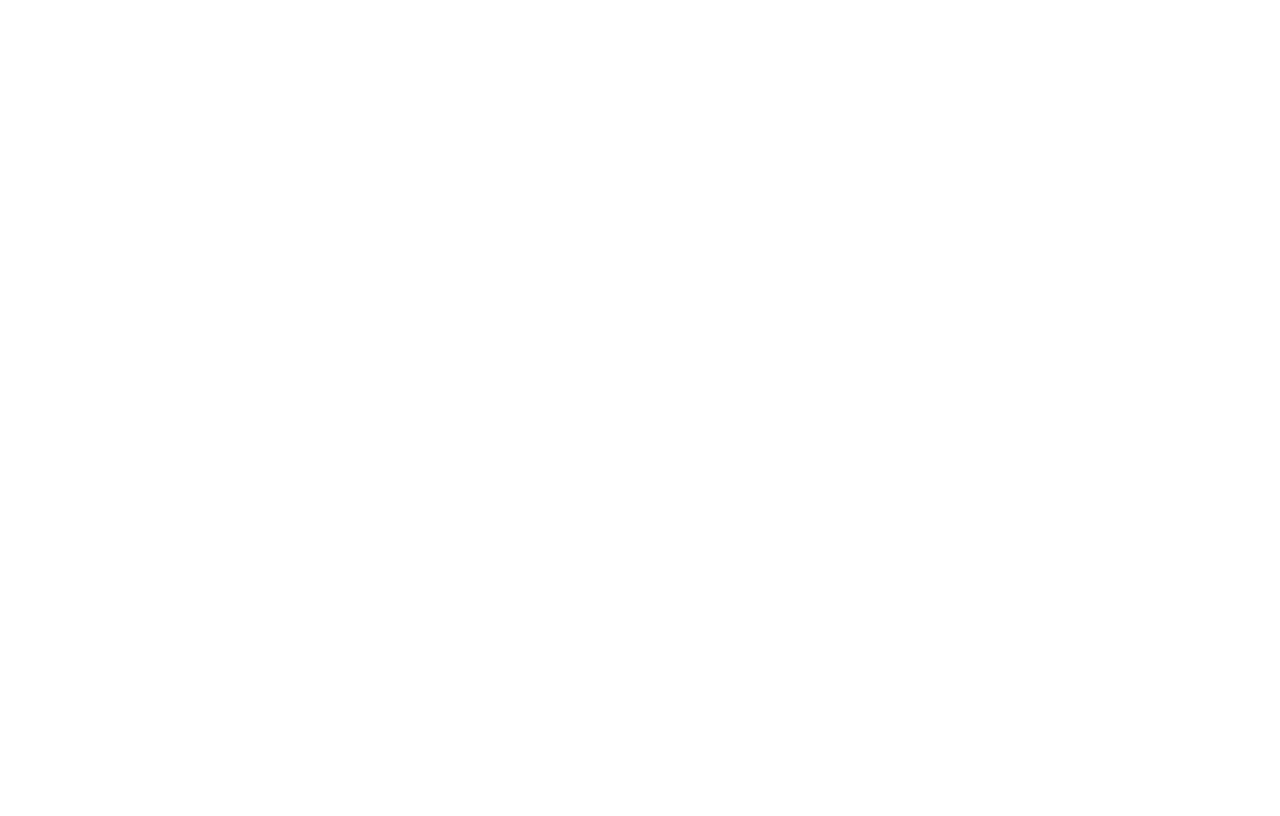
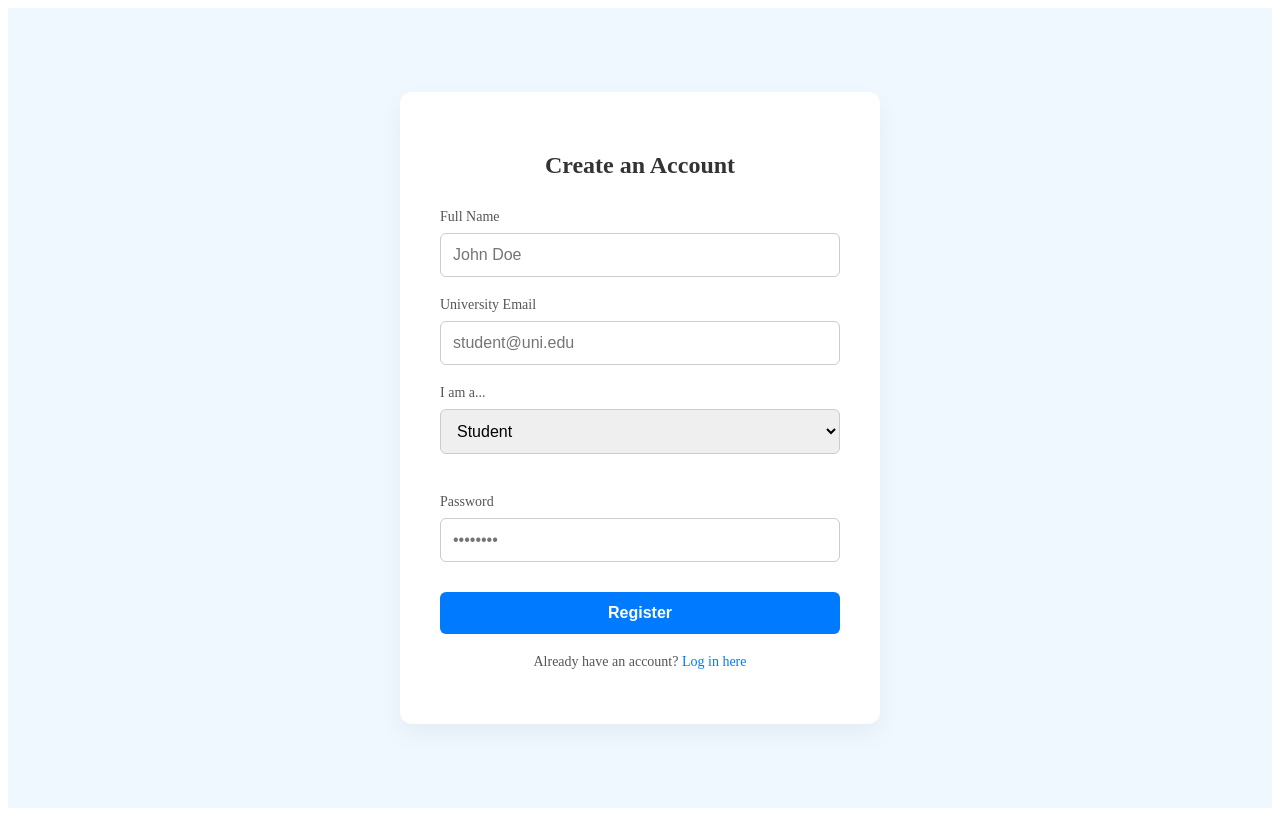
Before and after one commit to it23375314/unicare-counseling-platform, a React app in the folder frontend/: page /register in a window 1280 px wide. Before the commit this address had no page. Built offline with nearby package versions, Linux system fonts and the light colour scheme; the HTML template or start-up script is replaced by a standard one.

Commit message:
Add Registration page and link it to Login

```diff
--- a/frontend/src/App.jsx
+++ b/frontend/src/App.jsx
@@ -2,12 +2,14 @@
 import React from 'react';
 import { BrowserRouter as Router, Routes, Route } from 'react-router-dom';
 import Login from './pages/Login';
+import Register from './pages/Register'; // We added this import!
 
 function App() {
   return (
     <Router>
       <Routes>
         <Route path="/" element={<Login />} />
+        <Route path="/register" element={<Register />} /> {/* We added this route! */}
       </Routes>
     </Router>
   );
--- a/frontend/src/pages/Login.jsx
+++ b/frontend/src/pages/Login.jsx
@@ -1,6 +1,6 @@
 // src/pages/Login.jsx
 import React, { useState } from 'react';
-import { useNavigate } from 'react-router-dom';
+import {Link, useNavigate } from 'react-router-dom';
 import '../styles/Auth.css';
 
 const Login = () => {
@@ -46,7 +46,13 @@ const Login = () => {
 
           <button type="submit" className="auth-button">Log In</button>
         </form>
+        <div style={{ textAlign: 'center', marginTop: '20px' }}>
+          <p style={{ color: '#555', fontSize: '14px' }}>
+            Don't have an account? <Link to="/register" style={{ color: '#007bff', textDecoration: 'none', fontWeight: '500' }}>Register here</Link>
+          </p>
+        </div>
       </div>
+
     </div>
   );
 };
--- /dev/null
+++ b/frontend/src/pages/Register.jsx
@@ -0,0 +1,88 @@
+// src/pages/Register.jsx
+import React, { useState } from 'react';
+import { Link, useNavigate } from 'react-router-dom';
+import '../styles/Auth.css';
+
+const Register = () => {
+  const [fullName, setFullName] = useState('');
+  const [email, setEmail] = useState('');
+  const [role, setRole] = useState('student');
+  const [password, setPassword] = useState('');
+  const navigate = useNavigate();
+
+  const handleRegister = (e) => {
+    e.preventDefault();
+    alert(`Testing Registration for ${fullName} as a ${role}`);
+    // Later, this will send data to your backend and navigate to the OTP page!
+    navigate('/');
+  };
+
+  return (
+    <div className="auth-container">
+      <div className="auth-card">
+        <h2 className="auth-title">Create an Account</h2>
+
+        <form onSubmit={handleRegister}>
+          <div className="input-group">
+            <label htmlFor="fullName">Full Name</label>
+            <input
+              type="text"
+              id="fullName"
+              placeholder="John Doe"
+              value={fullName}
+              onChange={(e) => setFullName(e.target.value)}
+              required
+            />
+          </div>
+
+          <div className="input-group">
+            <label htmlFor="email">University Email</label>
+            <input
+              type="email"
+              id="email"
+              placeholder="student@uni.edu"
+              value={email}
+              onChange={(e) => setEmail(e.target.value)}
+              required
+            />
+          </div>
+
+          <div className="input-group">
+            <label htmlFor="role">I am a...</label>
+            <select
+              id="role"
+              value={role}
+              onChange={(e) => setRole(e.target.value)}
+              style={{ padding: '12px', borderRadius: '6px', border: '1px solid #ccc', fontSize: '16px', marginBottom: '20px' }}
+            >
+              <option value="student">Student</option>
+              <option value="counsellor">Counsellor</option>
+            </select>
+          </div>
+
+          <div className="input-group">
+            <label htmlFor="password">Password</label>
+            <input
+              type="password"
+              id="password"
+              placeholder="••••••••"
+              value={password}
+              onChange={(e) => setPassword(e.target.value)}
+              required
+            />
+          </div>
+
+          <button type="submit" className="auth-button">Register</button>
+        </form>
+
+        <div style={{ textAlign: 'center', marginTop: '20px' }}>
+          <p style={{ color: '#555', fontSize: '14px' }}>
+            Already have an account? <Link to="/" style={{ color: '#007bff', textDecoration: 'none', fontWeight: '500' }}>Log in here</Link>
+          </p>
+        </div>
+      </div>
+    </div>
+  );
+};
+
+export default Register;
```
